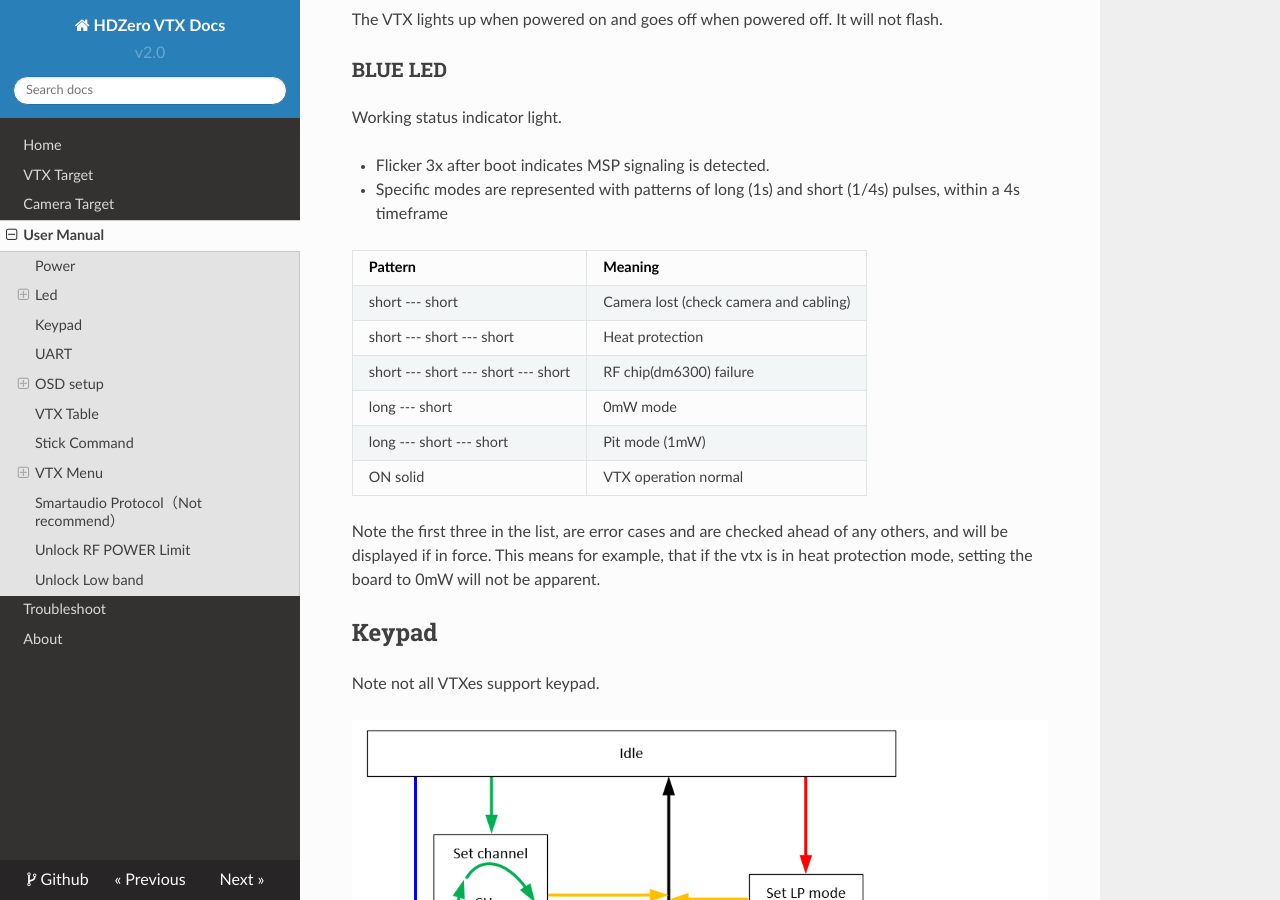
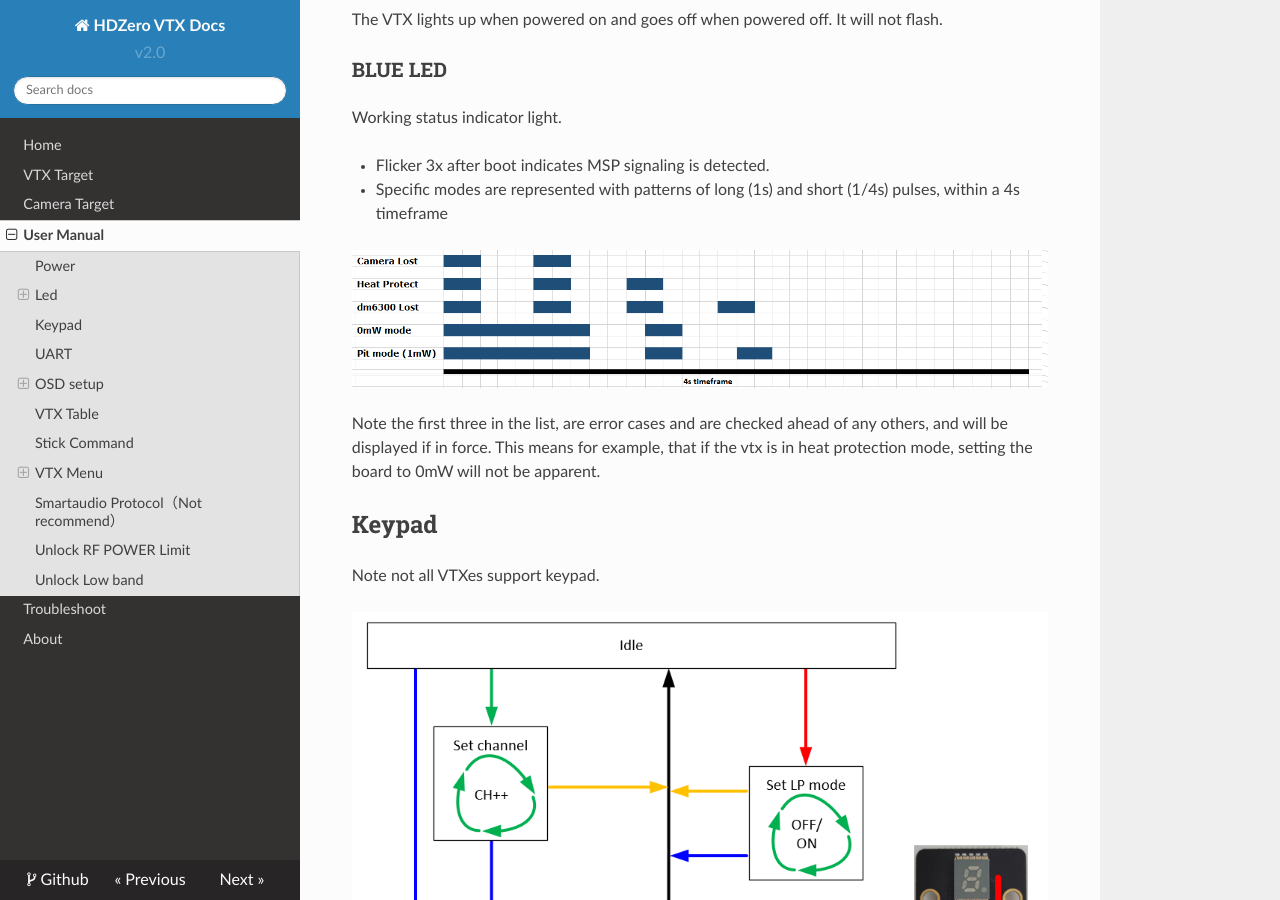
Before and after one commit to hd-zero/hdzero-vtx-docs, an MkDocs documentation site: the page built from docs/vtx_user_manual.md, in a window 1280 px wide and 900 px high, scrolled down 458 px. Built offline with MkDocs 1.6.1, drawn with Linux system fonts in a browser that asks for light colours; nearby versions of some CDN libraries.

Commit message:
add link to LED patterns image in user manual

```diff
--- a/docs/vtx_user_manual.md
+++ b/docs/vtx_user_manual.md
@@ -22,14 +22,7 @@ Working status indicator light.
 
 - Specific modes are represented with patterns of long (1s) and short (1/4s) pulses, within a 4s timeframe
 
-|Pattern|Meaning|
-|:-------------------------------------|:----------------------------------------|
-|short --- short                       |Camera lost (check camera and cabling)   |
-|short --- short --- short             |Heat protection                          |
-|short --- short --- short --- short   |RF chip(dm6300) failure                  |
-|long --- short                        |0mW mode                                 |
-|long --- short --- short              |Pit mode (1mW)                           |
-|ON solid                              |VTX operation normal                     |
+<img src="https://raw.githubusercontent.com/hd-zero/hdzero-vtx-docs/main/site/img/LED_Patterns.png" style="width:100">
 
 Note the first three in the list, are error cases and are checked ahead of any others, and will be displayed if in force.
 This means for example, that if the vtx is in heat protection mode, setting the board to 0mW will not be apparent.
```
Also changed, not shown: site/img/LED_Patterns.png.
